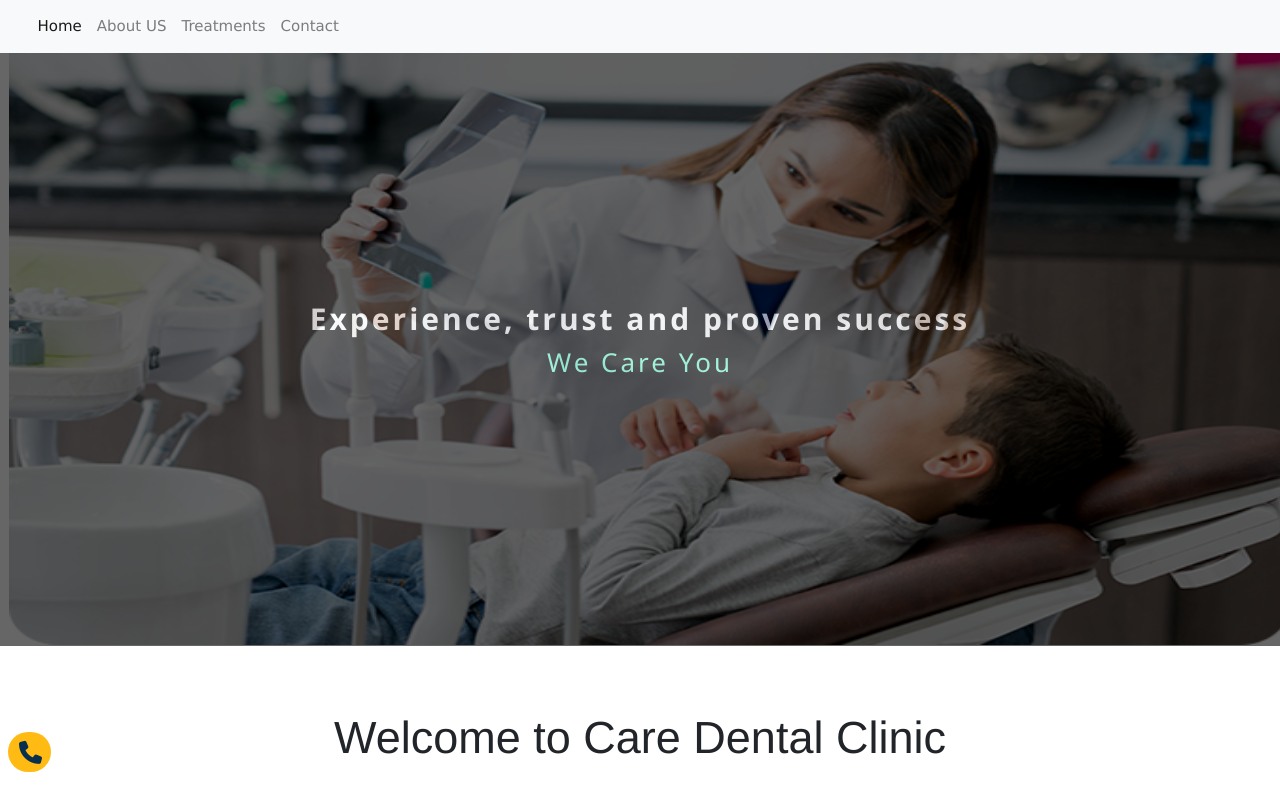
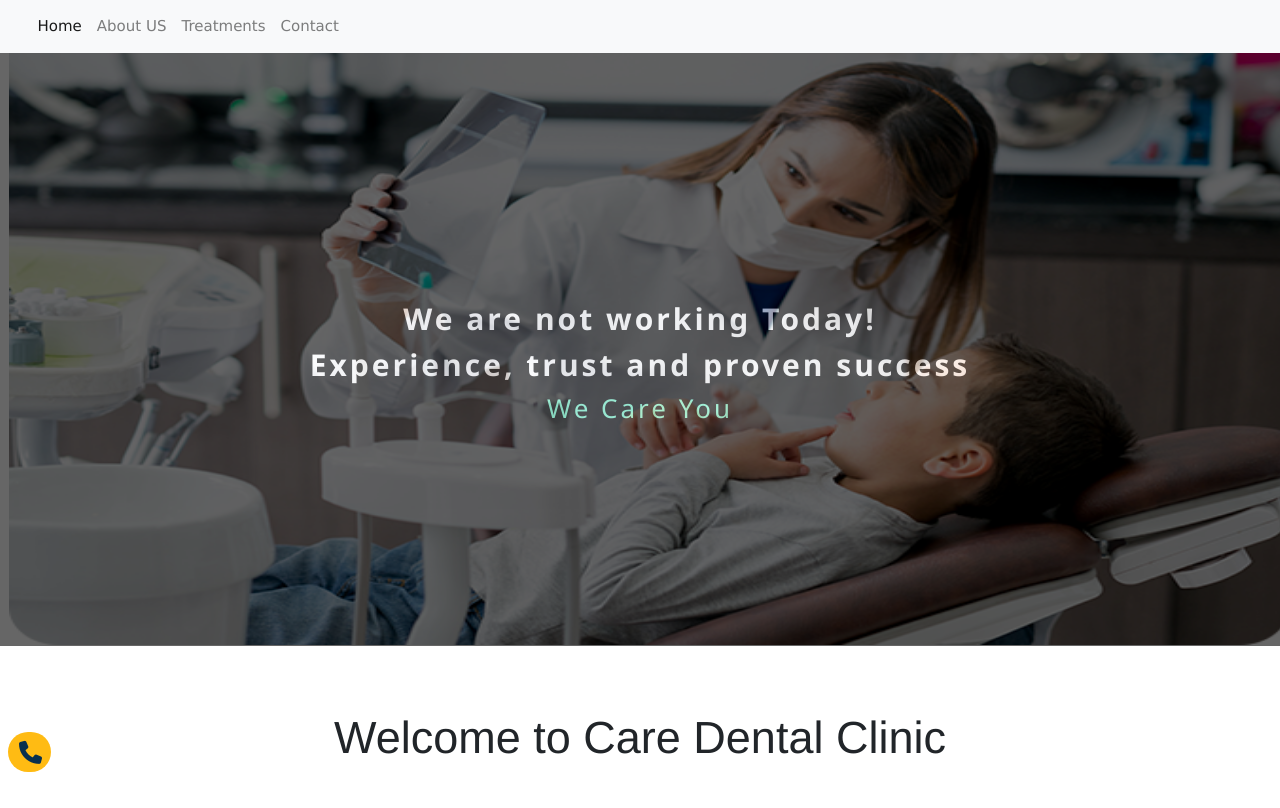
Before and after one commit to caredentalclinic/care, a plain HTML site: page index.html in a window 1280 px wide. Shown: the top 808 px of the page. Drawn offline with nearby package versions, Linux system fonts and the light colour scheme.

Commit message:
Update index.html

```diff
--- a/index.html
+++ b/index.html
@@ -75,6 +75,7 @@
         <div class="col-md-12 col-xs-12">
           <img style="margin-left: 9px;" class="img-responsive" src="images/pic2.png" alt="Chania" width="100%"  height="645px">
           <div class="blackness img-title" style="padding-top: 290px;">
+            <h1 style="font-size: 30px;color: white;font-weight: 700;">We are not working Today!</h1>
             <h1 style="font-size: 30px;color: white;font-weight: 700;">Experience, trust and proven success</h1>
             <h1 cla 10p;ss="w3-center w3-animate-bottom" style="color: aquamarine;font-size: 26px;">We Care You</h1>
 
```
